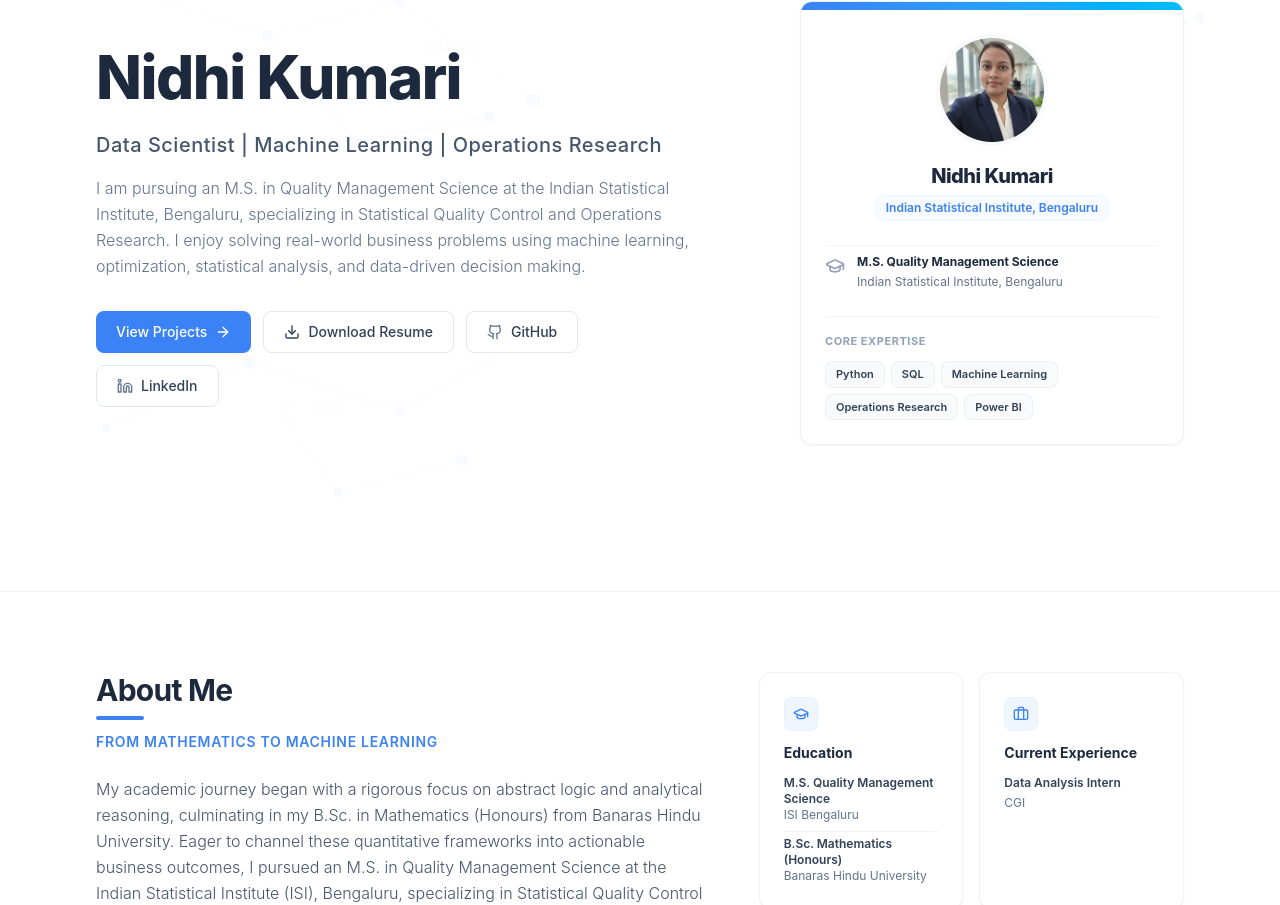
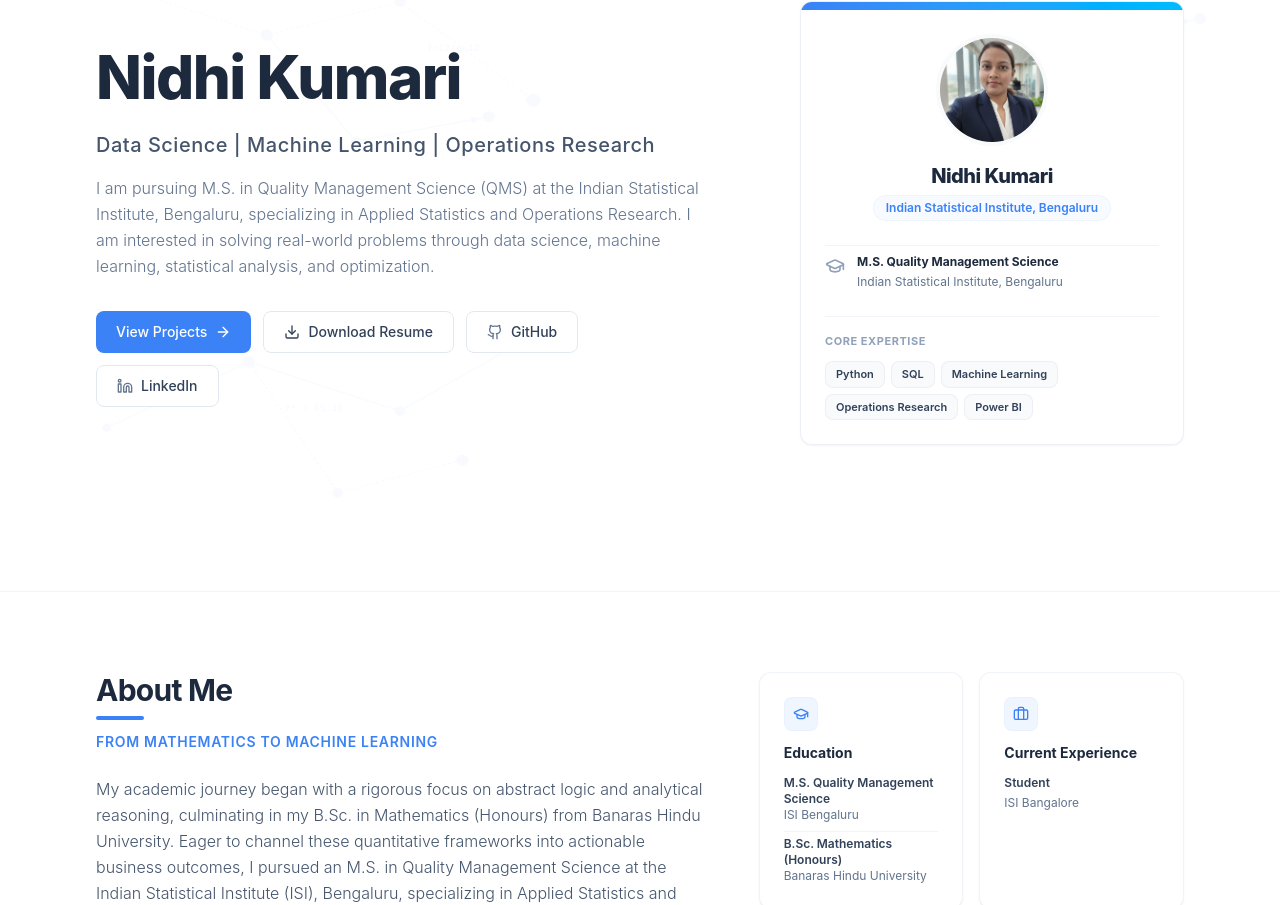
Before and after one commit to Nidhi-2468/portfolio, a React (Vite) app: page / in a window 1280 px wide. Shown: the part 210-1115 px from the top of the page. Built offline with nearby package versions, Linux system fonts and the light colour scheme.

Commit message:
Update portfolio introduction

```diff
--- a/src/pages/About.tsx
+++ b/src/pages/About.tsx
@@ -81,7 +81,7 @@ export const About: React.FC = () => {
 
               <div className="space-y-4 text-slate-600 leading-relaxed font-light text-base">
                 <p>
-                  My academic journey began with a rigorous focus on abstract logic and analytical reasoning, culminating in my B.Sc. in Mathematics (Honours) from Banaras Hindu University. Eager to channel these quantitative frameworks into actionable business outcomes, I pursued an M.S. in Quality Management Science at the Indian Statistical Institute (ISI), Bengaluru, specializing in Statistical Quality Control and Operations Research.
+                  My academic journey began with a rigorous focus on abstract logic and analytical reasoning, culminating in my B.Sc. in Mathematics (Honours) from Banaras Hindu University. Eager to channel these quantitative frameworks into actionable business outcomes, I pursued an M.S. in Quality Management Science at the Indian Statistical Institute (ISI), Bengaluru, specializing in Applied Statistics and Operations Research.
                 </p>
                 <p>
                   I thrive at the intersection of mathematics, statistics, and machine learning. Rather than viewing optimization algorithms and data models as mere theoretical constructs, I enjoy translating them into solutions for practical corporate bottlenecks. My skill set allows me to merge predictive modeling with operations optimization to construct comprehensive, data-driven decision support engines.
@@ -121,8 +121,8 @@ export const About: React.FC = () => {
                   </div>
                   <h3 className="font-bold text-slate-800 text-sm">Current Experience</h3>
                   <div className="text-xs text-slate-500 space-y-1">
-                    <p className="font-semibold text-slate-700">Data Analysis Intern</p>
-                    <p>CGI</p>
+                    <p className="font-semibold text-slate-700">Student</p>
+                    <p>ISI Bangalore</p>
                   </div>
                 </div>
               </Card>
--- a/src/pages/Home.tsx
+++ b/src/pages/Home.tsx
@@ -121,12 +121,12 @@ export const Home: React.FC = () => {
               </h1>
 
               <p className="text-lg sm:text-xl font-medium text-slate-600 tracking-wide">
-                Data Scientist | Machine Learning | Operations Research
+                Data Science | Machine Learning | Operations Research
 
               </p>
 
               <p className="text-slate-500 text-base leading-relaxed max-w-2xl font-light">
-                I am pursuing an M.S. in Quality Management Science at the Indian Statistical Institute, Bengaluru, specializing in Statistical Quality Control and Operations Research. I enjoy solving real-world business problems using machine learning, optimization, statistical analysis, and data-driven decision making.
+                I am pursuing M.S. in Quality Management Science (QMS) at the Indian Statistical Institute, Bengaluru, specializing in Applied Statistics and Operations Research. I am interested in solving real-world problems through data science, machine learning, statistical analysis, and optimization.
               </p>
             </div>
 
```
